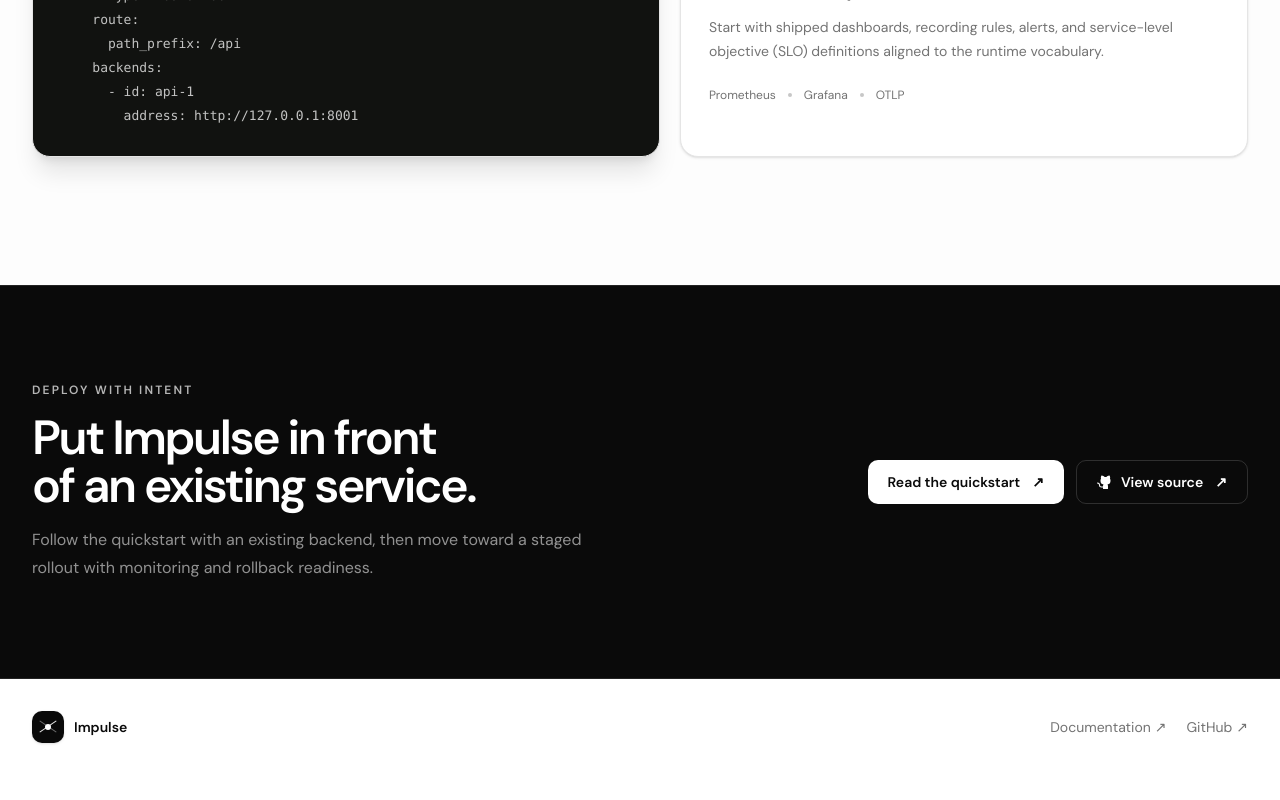
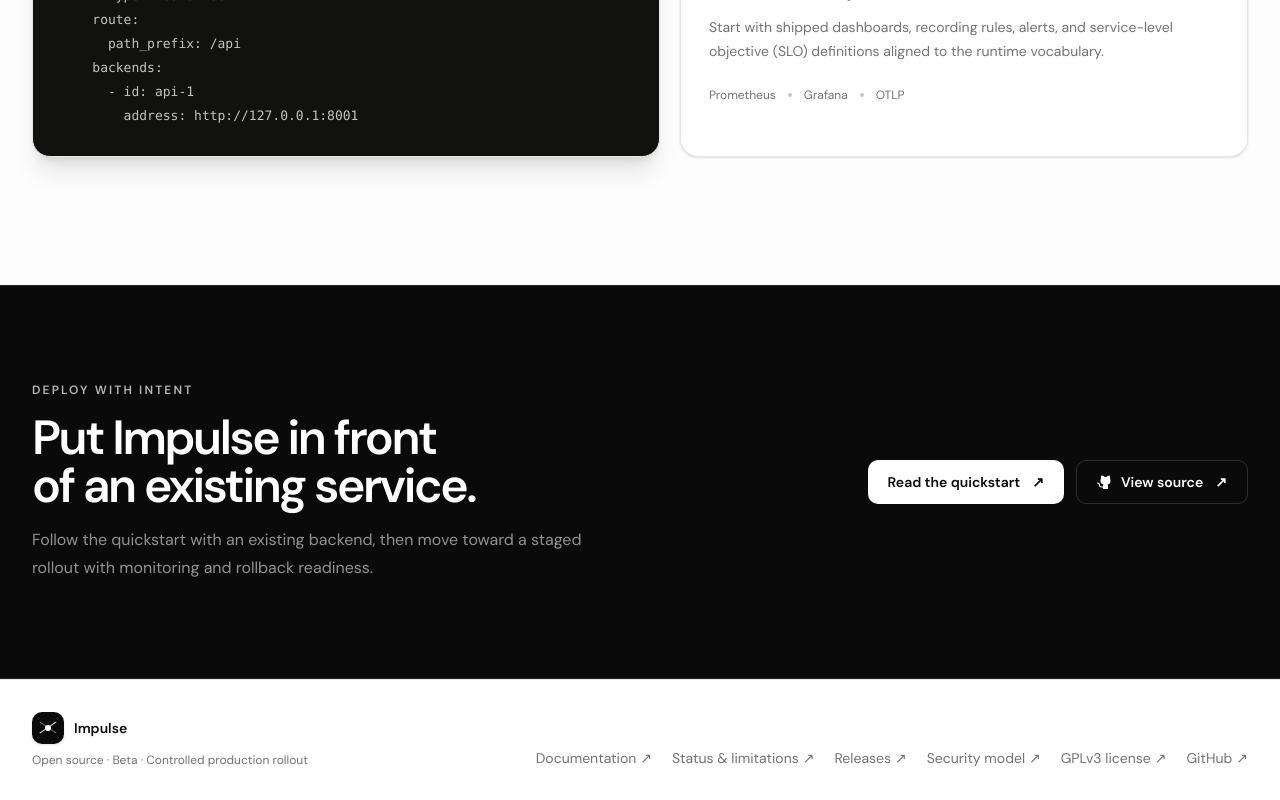
Before and after one commit to impulse-proxy/impulse-proxy.github.io, a Next.js app: page / in a window 1280 px wide. Shown: the part 4807-5607 px from the top of the page. Before the commit the page ends 5582 px from the top, so only its background shows below. Built offline with nearby package versions, Linux system fonts and the light colour scheme.

Commit message:
fix: expand product footer

```diff
--- a/components/footer.tsx
+++ b/components/footer.tsx
@@ -4,34 +4,45 @@ import { BrandMark } from "@/components/brand-mark";
 import { NewTabIndicator } from "@/components/new-tab-indicator";
 import { siteConfig } from "@/lib/site-config";
 
+const footerLinks = [
+  { label: "Documentation", href: siteConfig.links.docs },
+  { label: "Status & limitations", href: siteConfig.links.status },
+  { label: "Releases", href: siteConfig.links.releases },
+  { label: "Security model", href: siteConfig.links.security },
+  { label: "GPLv3 license", href: siteConfig.links.license },
+  { label: "GitHub", href: siteConfig.links.github },
+] as const;
+
 export function Footer() {
   return (
-    <footer className="bg-background">
-      <div className="mx-auto flex max-w-7xl flex-col gap-6 px-5 py-8 text-sm text-muted-foreground sm:px-8 md:flex-row md:items-center md:justify-between">
+    <footer className="border-t border-border bg-background">
+      <div className="mx-auto flex max-w-7xl flex-col gap-6 px-5 py-8 text-sm text-muted-foreground sm:px-8 md:flex-row md:items-end md:justify-between">
+        <div>
           <div className="flex items-center gap-2.5 text-foreground">
             <BrandMark />
             <span className="font-semibold">{siteConfig.name}</span>
           </div>
-        <div className="flex gap-5">
+          <p className="mt-2 text-xs">
+            Open source · {siteConfig.maturity} · Controlled production rollout
+          </p>
+        </div>
+        <nav
+          aria-label="Footer links"
+          className="flex flex-wrap gap-x-5 gap-y-3 md:justify-end"
+        >
+          {footerLinks.map(({ label, href }) => (
             <Link
-            href={siteConfig.links.docs}
+              key={label}
+              href={href}
               target="_blank"
               rel="noopener noreferrer"
               className="rounded-sm hover:text-foreground focus-visible:outline-2 focus-visible:outline-offset-4 focus-visible:outline-ring"
             >
-            Documentation
+              {label}
               <NewTabIndicator />
             </Link>
-          <Link
-            href={siteConfig.links.github}
-            target="_blank"
-            rel="noopener noreferrer"
-            className="rounded-sm hover:text-foreground focus-visible:outline-2 focus-visible:outline-offset-4 focus-visible:outline-ring"
-          >
-            GitHub
-            <NewTabIndicator />
-          </Link>
-        </div>
+          ))}
+        </nav>
       </div>
     </footer>
   );
--- a/lib/site-config.ts
+++ b/lib/site-config.ts
@@ -7,6 +7,9 @@ export const siteConfig = {
     docs: "https://impulse-proxy.github.io/docs/",
     quickstart: "https://impulse-proxy.github.io/docs/getting-started/quickstart",
     status: "https://impulse-proxy.github.io/docs/reference/status-and-limitations",
+    security: "https://impulse-proxy.github.io/docs/concepts/security-model",
     github: "https://github.com/impulse-proxy/impulse",
+    releases: "https://github.com/impulse-proxy/impulse/releases",
+    license: "https://github.com/impulse-proxy/impulse/blob/master/LICENSE.md",
   },
 } as const;
```
Lines whose indentation alone changed are shown as unchanged.
